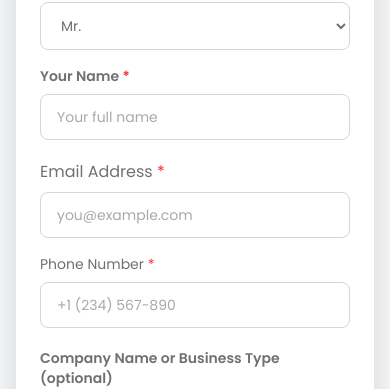
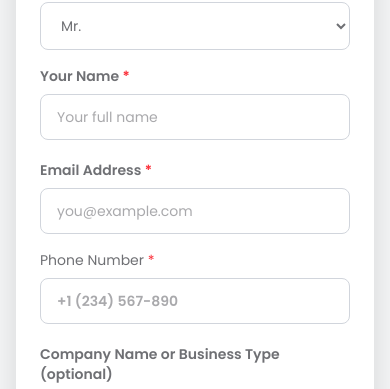
Before and after one commit to Sharmeen-Rauf/escabiz, a Next.js app: page / in a window 390 px wide. Shown: the part 8914-9303 px from the top of the page. Built offline with nearby package versions, Linux system fonts and the light colour scheme.

Commit message:
Update Home page: adjust font weight for email and phone input labels to enhance visual consistency and readability.

```diff
--- a/src/app/page.tsx
+++ b/src/app/page.tsx
@@ -1427,7 +1427,7 @@ export default function Home() {
                     {/* Email and Phone Row */}
                     <div className="grid grid-cols-1 sm:grid-cols-2 gap-4">
                       <div>
-                        <label htmlFor="email" className="block fonttext-sm text-[#6f7074] mb-2">
+                        <label htmlFor="email" className="block font-semibold text-sm text-[#6f7074] mb-2">
                           Email Address <span className="text-red-500">*</span>
                         </label>
                         <input
@@ -1449,7 +1449,7 @@ export default function Home() {
                           name="phone"
                           required
                           placeholder="+1 (234) 567-890"
-                          className="w-full px-4 py-3 text-sm text-[#6f7074] placeholder:text-[#6f7074]/60 border border-gray-300 rounded-lg focus:ring-2 focus:ring-[#1c75c0] focus:border-[#1c75c0] transition-all duration-300 outline-none"
+                          className="w-full px-4 py-3 text-sm font-semibold text-[#6f7074] placeholder:text-[#6f7074]/60 border border-gray-300 rounded-lg focus:ring-2 focus:ring-[#1c75c0] focus:border-[#1c75c0] transition-all duration-300 outline-none"
                         />
                       </div>
                     </div>
```
